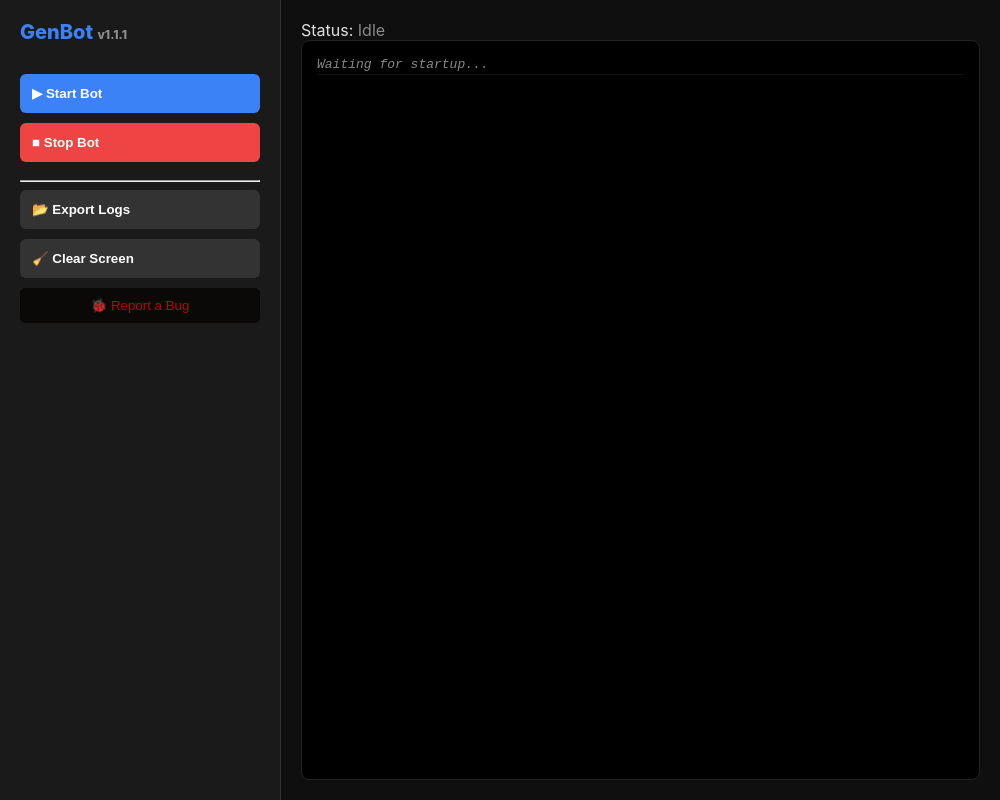
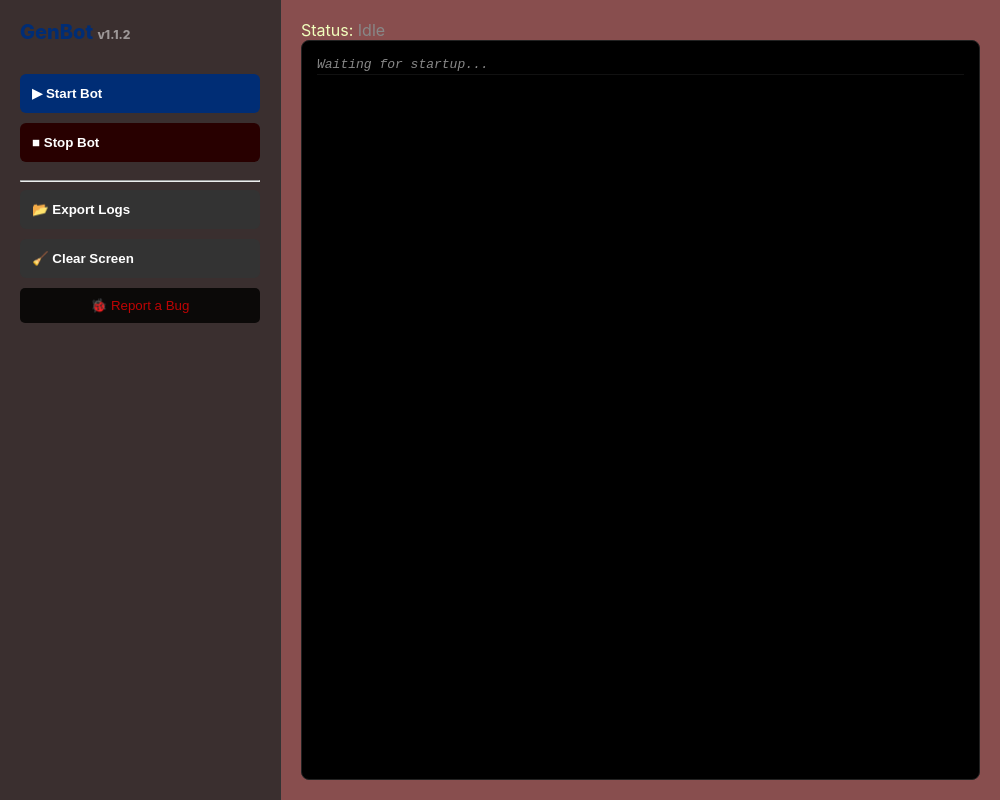
Before and after one commit to LawrenceTanny/ZoomBot, an Electron app: page index.html in a window 1000 px wide. Drawn offline with Linux system fonts and the light colour scheme; no server answers.

Commit message:
Fix text color and design

```diff
--- a/index.html
+++ b/index.html
@@ -7,7 +7,7 @@
 <body>
     <div class="app-container">
         <aside class="sidebar">
-            <div class="logo">GenBot <span>v1.1.1</span></div>
+            <div class="logo">GenBot <span>v1.1.2</span></div>
             <nav>
                 <button id="startBtn" class="nav-btn primary">▶ Start Bot</button>
                 <button id="stopBtn" class="nav-btn danger">■ Stop Bot</button>
--- a/package.json
+++ b/package.json
@@ -1,6 +1,6 @@
 {
   "name": "genbot",
-  "version": "1.1.1",
+  "version": "1.1.3",
   "description": "Generational Bot",
   "main": "main.js",
   "repository": {
--- a/style.css
+++ b/style.css
@@ -1,10 +1,10 @@
 :root {
-    --bg-dark: #0f0f0f;
-    --sidebar-bg: #1a1a1a;
-    --text-main: #e0e0e0;
-    --accent: #3b82f6;
-    --danger: #ef4444;
-    --success: #22c55e;
+    --bg-dark: #884e4e;
+    --sidebar-bg: #3a2f2f;
+    --text-main: hsl(73, 100%, 87%);
+    --accent: #002d75;
+    --danger: #280000;
+    --success: #008430;
 }
 
 body {
```
Also changed, not shown: server.js (+26 -7 lines).
